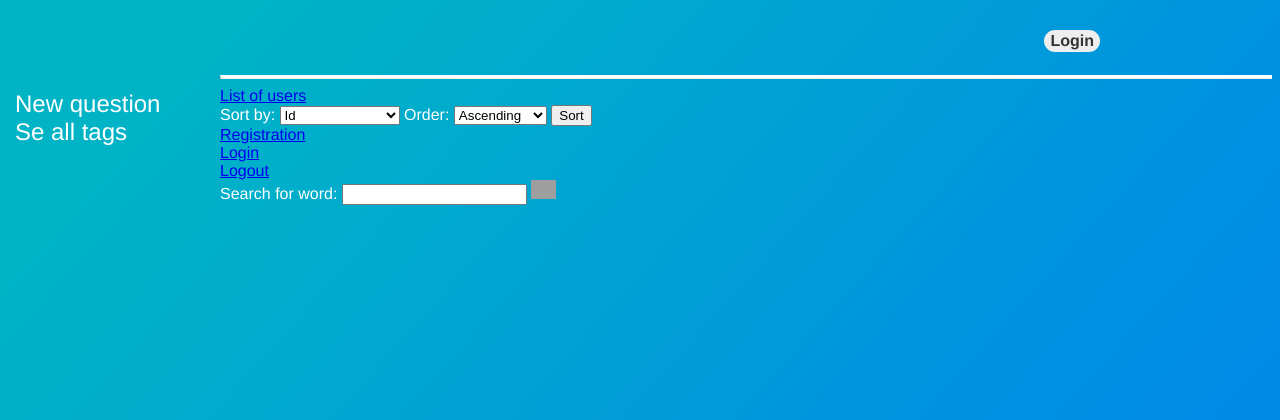
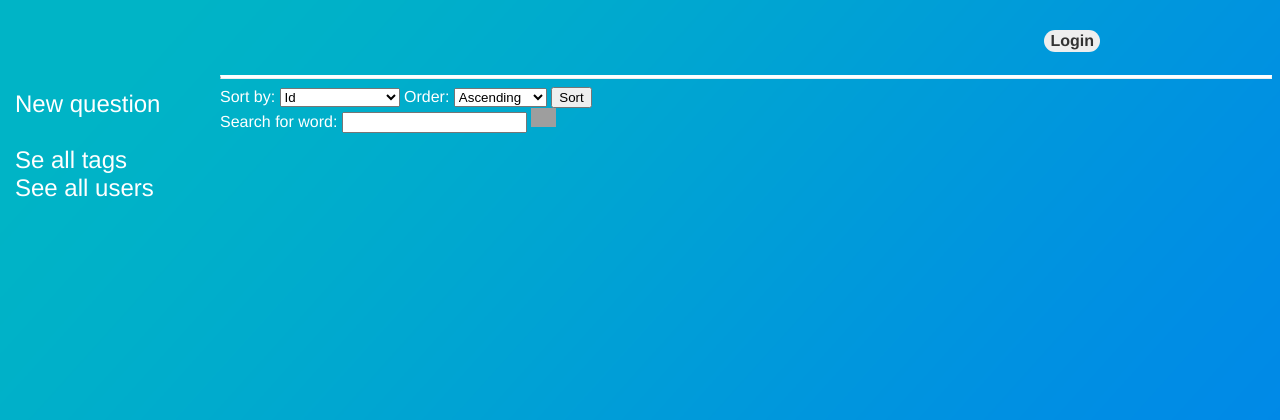
Before and after one commit to MKristof6/Ask-Mate-3, a Flask app: template templates/list.html in a window 1280 px wide. Shown: the top 420 px of the page. Run offline with Flask 2, Linux system fonts and the light colour scheme; the template is opened without the code that fills it, so the values that code supplies are empty; grey boxes are pictures that could not be loaded.

Commit message:
Refactoring in list.html

```diff
--- a/templates/list.html
+++ b/templates/list.html
@@ -8,9 +8,6 @@
 <body>
 {% include 'userbar.html' %}
 <hr style="border-top: 3px solid white">
-{#<!-- {% if username in session %} -->#}
-<a id="userlist" href="/users"> List of users</a>
-{#<!-- {% endif %} -->#}
 <form action="/" method="get">
     <label for="sort">Sort by:</label>
     <select id="sort" name="sort">
@@ -78,12 +75,10 @@
     {% endfor %}
 </table>
 <div id="menu">
-    <a style="text-decoration: none; color: white" href="/add-question"> New question </a><br>
-    <a style="text-decoration: none; color: white" href="/tags">Se all tags</a>
+    <a style="text-decoration: none; color: white" href="/add-question"> New question </a><br><br>
+    <a style="text-decoration: none; color: white" href="/tags">Se all tags</a><br>
+    <a style="text-decoration: none; color: white" id="userlist" href="/users"> See all users</a>
 </div>
-<a href="/registration"> Registration </a><br>
-<a href="/login"> Login </a><br>
-<a href="/logout"> Logout </a>
 <form action="/" method="get">
     <label style="color: white">Search for word: </label>
     <input type="text" name="searched" id="search_name" required>
```
